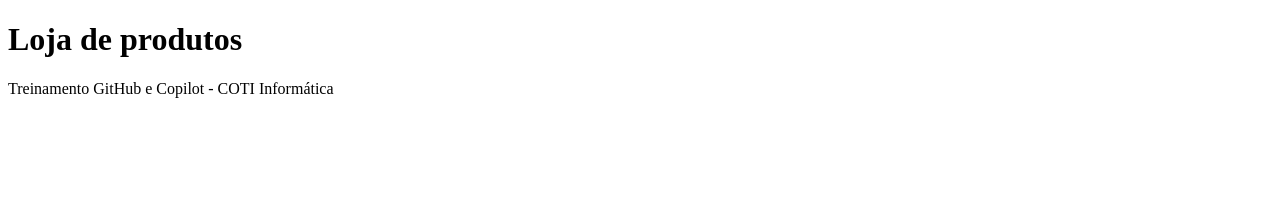
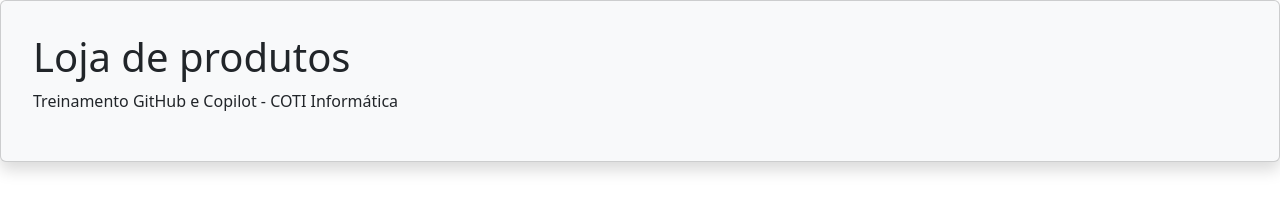
Before and after one commit to spwmarcio/LojaWeb, a plain HTML site: page index.html in a window 1280 px wide. Drawn offline with nearby package versions, Linux system fonts and the light colour scheme.

Commit message:
Inclusão da biblioteca do bootstrap

```diff
--- a/index.html
+++ b/index.html
@@ -3,14 +3,27 @@
 <head>
     <meta charset="UTF-8">
     <meta name="viewport" content="width=device-width, initial-scale=1.0">
-    <title>COTI INFORMATICA</title>
+    <title>COTI Informática</title>
 
+
+    <link href="https://cdn.jsdelivr.net/npm/bootstrap@5.3.3/dist/css/bootstrap.min.css" rel="stylesheet"/>
     <link rel="stylesheet" href="styles/loja.css"/>
+
+
 </head>
 <body>
-    <h1>Loja de produtos</h1>
-    <p>Treinamento GitHub e Copilot - COTI Informática</p>
 
+    <div class="card shadow p-3 mb-5 bg-body-tertiary rounded">
+        <div class="card-body">
+            <h1>Loja de produtos</h1>
+            <p>Treinamento GitHub e Copilot - COTI Informática</p>
+        </div>
+    </div>
+
+
+    <script src="https://cdn.jsdelivr.net/npm/bootstrap@5.3.3/dist/js/bootstrap.bundle.min.js"></script>
     <script src="scripts/loja.js"></script>
+
+
 </body>
 </html>
```
